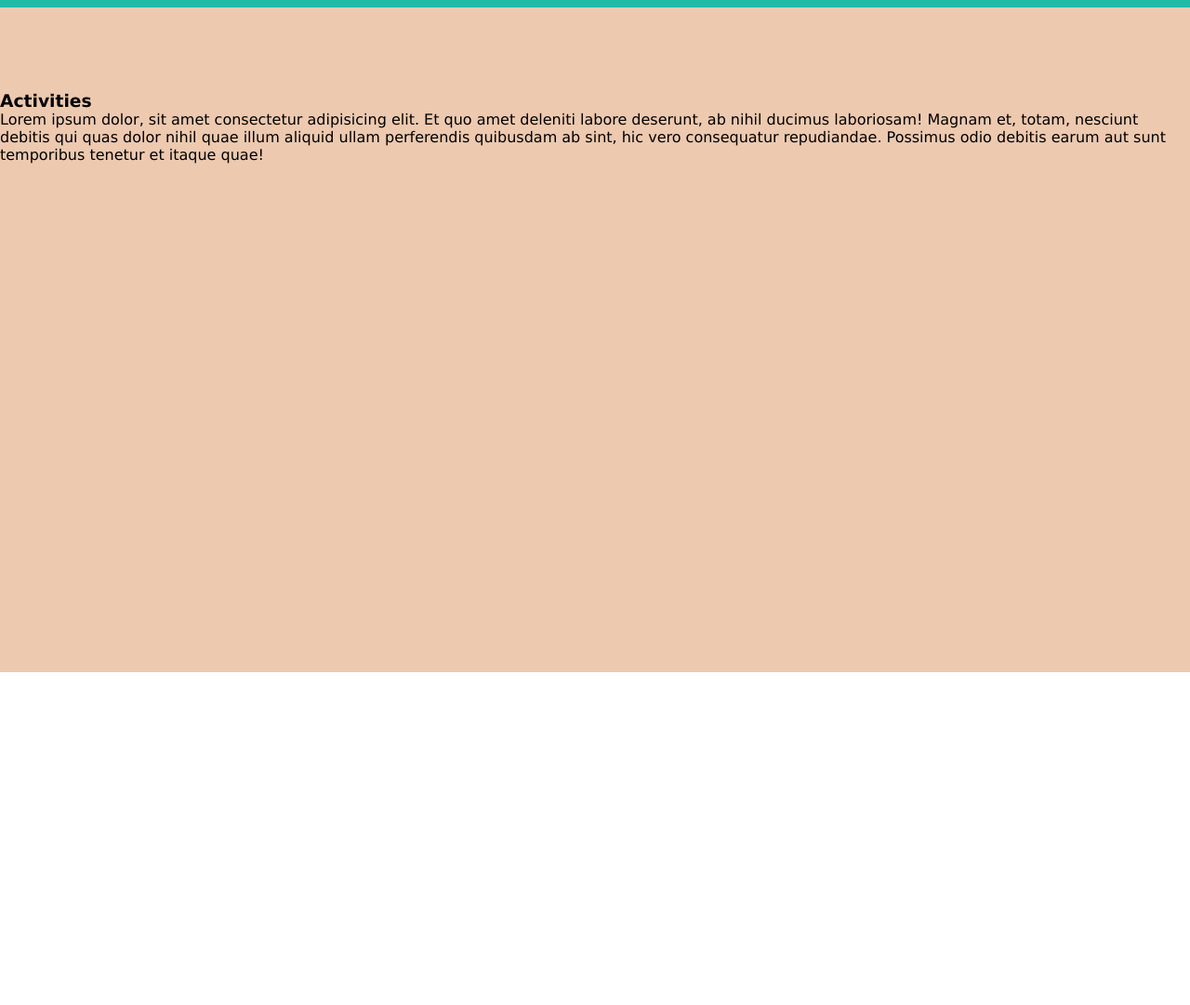
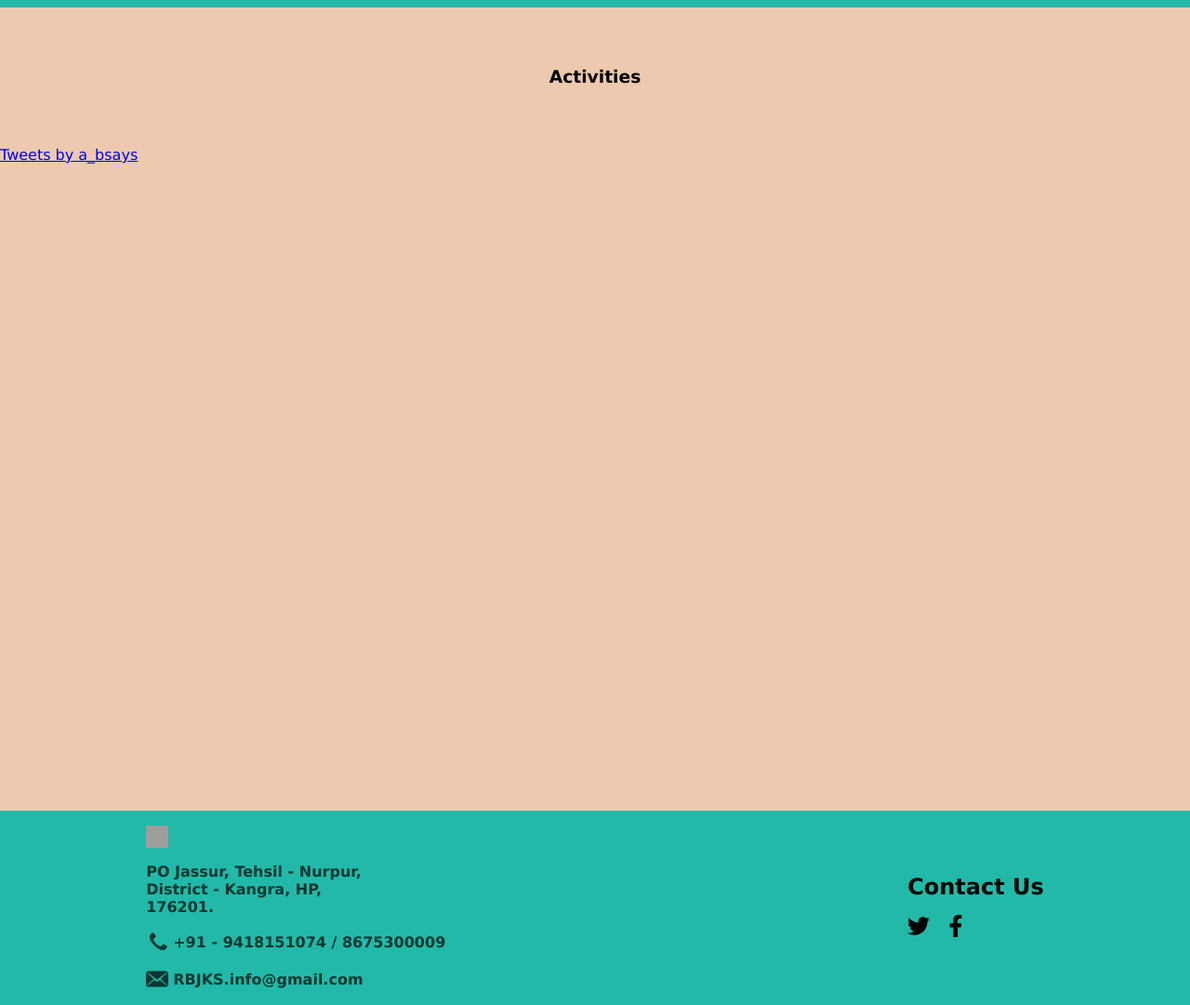
Before and after one commit to rbjks/rbjks.github.io, a plain HTML site: page activities.html in a window 1280 px wide. Shown: the part 77-1158 px from the top of the page at 93% size. Before the commit the page ends 800 px from the top, so only its background shows below. Drawn offline with Linux system fonts and the light colour scheme; grey boxes are pictures that could not be loaded.

Commit message:
Added Twitter to Activities page

```diff
--- a/activities.html
+++ b/activities.html
@@ -1,34 +1,68 @@
 <!DOCTYPE html>
-<html lang ="en">
+<html lang="en">
+
 <head>
     <meta charset="UTF-8">
     <meta http-equiv="X-UA-Compatible" content="IE=edge">
     <meta name="viewport" content="width=device-width, initial-scale=1.0">
     <title>RBJKS::Activities</title>
     <link rel="stylesheet" type="text/css" href="assets/css/style.css">
+    <link rel="stylesheet" type="text/css" href="assets/css/activities.css">
+    <link rel="stylesheet" href="https://cdnjs.cloudflare.com/ajax/libs/font-awesome/4.7.0/css/font-awesome.min.css">
 
 </head>
+
 <body>
-    <div class="activities">
     <div id="navbar">
         <nav>
             <img class="logo" alt="RBJKS LOGO" src="https://assets.msn.com/weathermapdata/1/static/svg/72/v6/card/Haze.svg" />
             <ul>
+                <!-- <li></li>  -->
                 <li><a class="translate" href="/" aria-label="होम">Home</a></li>
                 <li><a class="translate" href="/activities.html" target="_self" aria-label="प्रयास">Activities</a></li>
                 <li><a class="translate" href="/contact.html" target="_self" aria-label="सम्पर्क करें">Contact Us</a></li>
                 <li><a class="translate" href="#" aria-label="Read in English" onclick="changelanguage()">हिन्दी में देखिये</a></li>
             </ul>
+            <a href="javascript:void(0);" class="icon" onclick="toggleMobileNav()">
+                <i class="fa fa-bars"></i>
+            </a>
+
         </nav>
+        <ul class="mobileNav">
+            <li><a class="translate" href="/" aria-label="होम">Home</a></li>
+            <li><a class="translate" href="/activities.html" target="_self" aria-label="प्रयास">Activities</a></li>
+            <li><a class="translate" href="/contact.html" target="_self" aria-label="सम्पर्क करें">Contact Us</a></li>
+            <li><a class="translate" href="#" aria-label="Read in English" onclick="changelanguage()">हिन्दी में देखिये</a></li>
+
+        </ul>
     </div>
-    <div class = "activities1">
+
+    <div class="activities">
         <h3>Activities</h3>
-        <p>Lorem ipsum dolor, sit amet consectetur adipisicing elit. Et quo amet deleniti labore
-            deserunt, ab nihil ducimus laboriosam! Magnam et, totam, nesciunt debitis qui quas dolor
-            nihil quae illum aliquid ullam perferendis quibusdam ab sint, hic vero consequatur
-            repudiandae. Possimus odio debitis earum aut sunt temporibus tenetur et itaque quae!</p>
+        <div class="twitter-activities">
+            <a class="twitter-timeline" data-width="500" data-height="500" href="https://twitter.com/a_bsays?ref_src=twsrc%5Etfw">Tweets by a_bsays</a> <script async src="https://platform.twitter.com/widgets.js" charset="utf-8"></script>        </div>
     </div>
-</div>
+
+    <div class="footer">
+        <footer>
+            <section class="about flex-col">
+                <img class="logo" alt="RBJKS LOGO" src="https://assets.msn.com/weathermapdata/1/static/svg/72/v6/card/Haze.svg" />
+                <p class="about--address">PO Jassur, Tehsil - Nurpur, District - Kangra, HP, 176201.</p>
+                <p class="about--contact"><img src="./assets/images/phone.svg" alt="phone" /> +91 - 9418151074 / 8675300009</p>
+                <p class="about--mail"><img src="./assets/images/mail.svg" alt="email" /> RBJKS.info@gmail.com</p>
+            </section>
+            <section class="social-media-icons flex-col">
+                <p>Contact Us</p>
+                <div class="icons">
+                    <a href="https://twitter.com/a_bsays" target="_blank"><img src="./assets/images/twitter.svg" alt="twitter"></a>
+                    <!-- <a href="#" target="_blank"><img src="./assets/images/instagram.svg" alt="instagram"></a> -->
+                    <a href="https://www.facebook.com/akil.bakhshi/" target="_blank"><img src="./assets/images/facebook.svg" alt="facebook"></a>
+
+                </div>
+            </section>
+        </footer>
+    </div>
 </body>
-<script src = "script/main.js"></script>
+<script src="script/main.js"></script>
+
 </html>
--- /dev/null
+++ b/assets/css/activities.css
@@ -0,0 +1,18 @@
+
+.activities {
+    background-color: #EDC9AF;
+    padding-top: 5%;
+    /*
+    display: flex;
+    flex-direction: column;
+    justify-content: space-between; */
+    height: 100vh;
+  }
+  .activities h3{
+    text-align: center;
+    margin-bottom: 5%;
+
+  }
+  .twitter-activities * {
+    margin:auto;
+  }
--- a/assets/css/style.css
+++ b/assets/css/style.css
@@ -295,18 +295,6 @@ nav ul li a:active {
 }
 }
 
-.activities {
-  background-color: #EDC9AF;
-  display: flex;
-  flex-direction: column;
-  /* justify-content: space-between; */
-  height: 100vh;
-}
-
-.activities1 {
-  margin-top: 7%;
-}
-
 /* Footer */
 footer{
   display: flex;
```
Also changed, not shown: index.html (+1 -3 lines).
